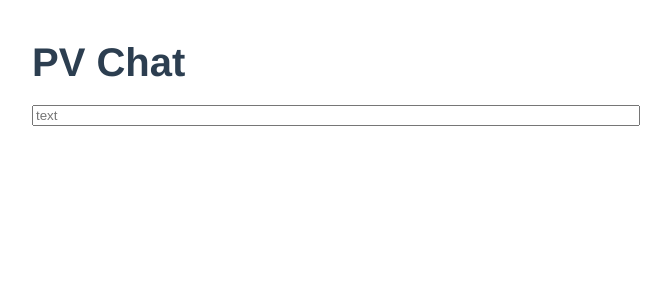
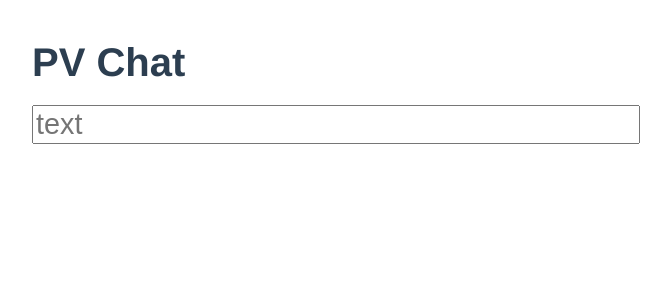
Before and after one commit to tatater56/pv-chat, a Vue app: page / in a window 1280 px wide. Shown: the top 300 px of the page, without its empty margins (308-979 px from the left). Built offline with nearby package versions, Linux system fonts and the light colour scheme.

Commit message:
update styles, add input style

```diff
--- a/src/App.vue
+++ b/src/App.vue
@@ -5,10 +5,6 @@
 </template>
 
 <style>
-html {
-  font-size: 100%;
-}
-
 #app {
   margin: auto;
   width: 90%;
@@ -17,6 +13,7 @@ html {
   -webkit-font-smoothing: antialiased;
   -moz-osx-font-smoothing: grayscale;
   color: #2c3e50;
+  font-size: 100%;
 }
 
 .header {
@@ -26,7 +23,12 @@ html {
 }
 
 .subheader {
-  font-size: 1.8 rem;
+  font-size: 1.6rem;
   font-weight: bold;
+  margin: 0.2rem;
+}
+
+input {
+  font-size: 1.8rem;
 }
 </style>
```
